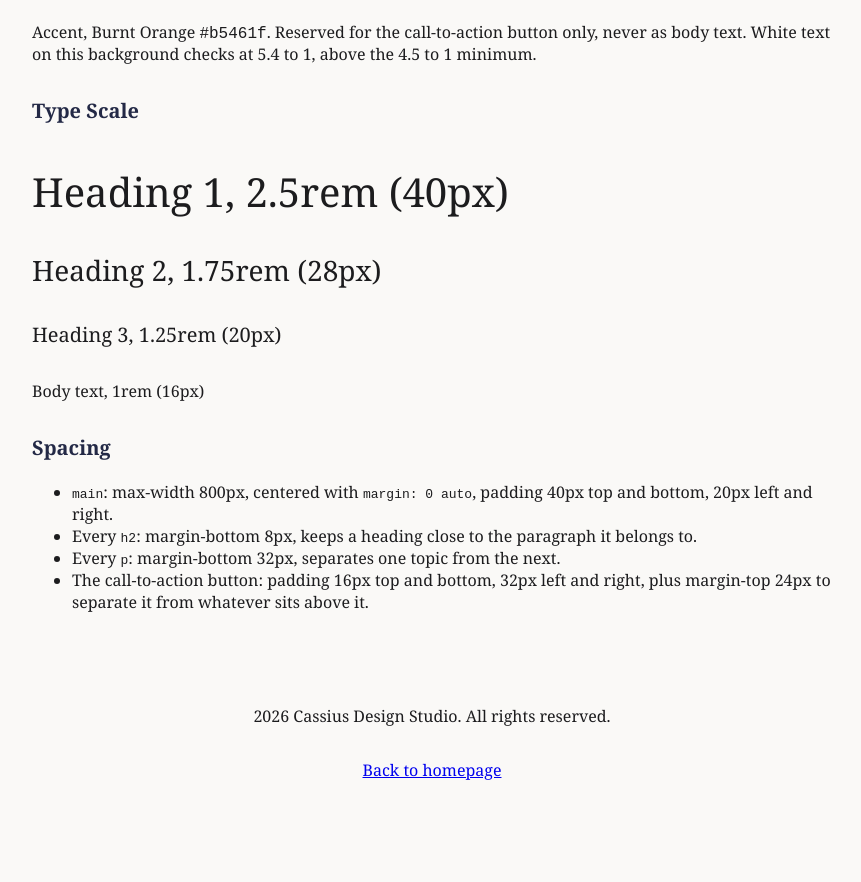
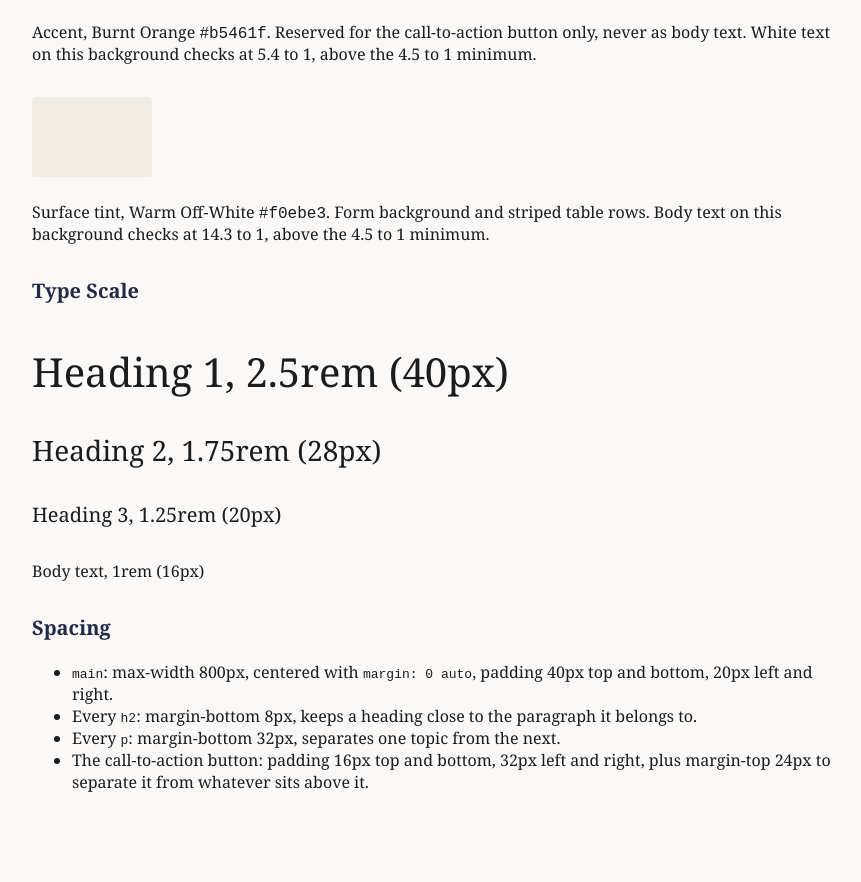
Before and after one commit to caiwilliamson23/cai-portfolio, a plain HTML site: page style-tile.html in a window 1280 px wide. Shown: the part 870-1752 px from the top of the page, without its empty margins (208-1069 px from the left). Before the commit the page ends 1711 px from the top, so only its background shows below. Drawn offline with Linux system fonts and the light colour scheme.

Commit message:
Document surface tint on style tile

```diff
--- a/style-tile.html
+++ b/style-tile.html
@@ -31,6 +31,8 @@
 
     <div class="swatch swatch-accent"></div>
     <p>Accent, Burnt Orange <code>#b5461f</code>. Reserved for the call-to-action button only, never as body text. White text on this background checks at 5.4 to 1, above the 4.5 to 1 minimum.</p>
+    <div class="swatch swatch-surface"></div>
+    <p>Surface tint, Warm Off-White <code>#f0ebe3</code>. Form background and striped table rows. Body text on this background checks at 14.3 to 1, above the 4.5 to 1 minimum.</p>
 
     <h3>Type Scale</h3>
     <p class="type-sample-h1">Heading 1, 2.5rem (40px)</p>
```
